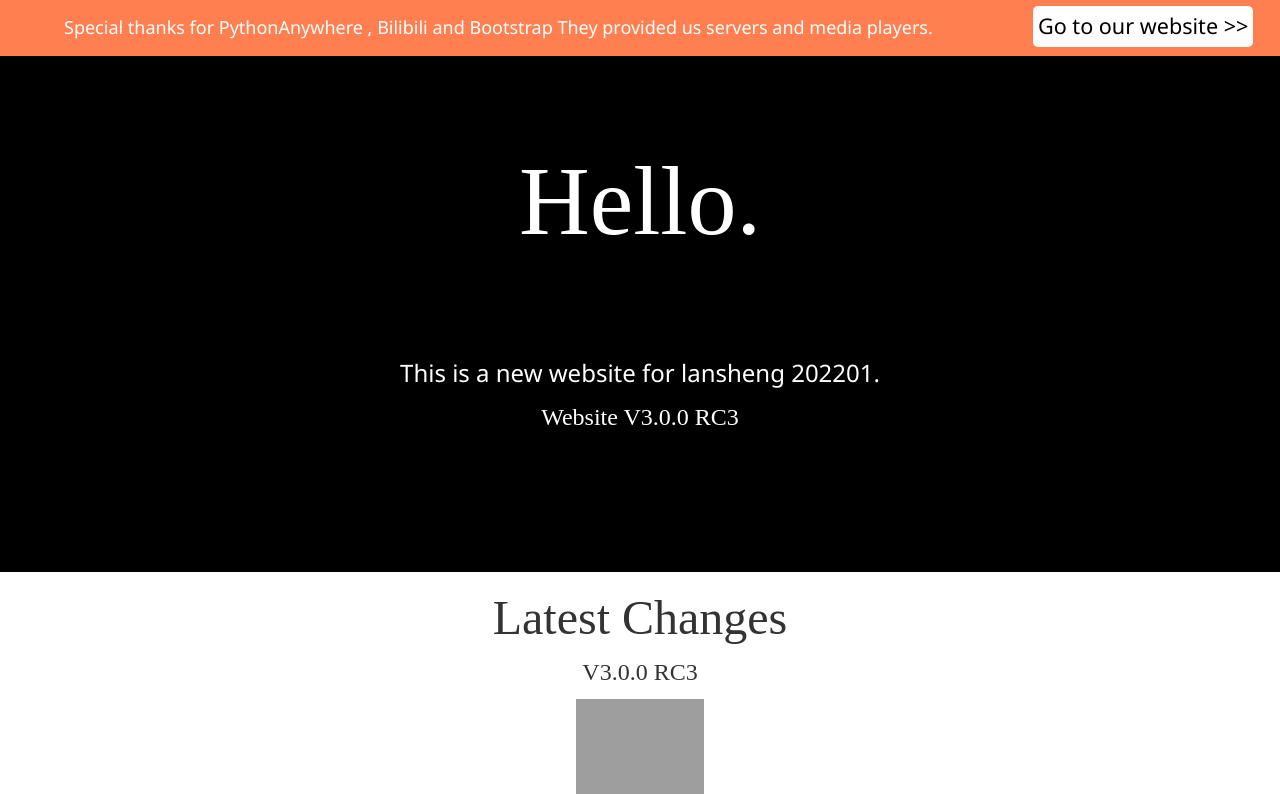
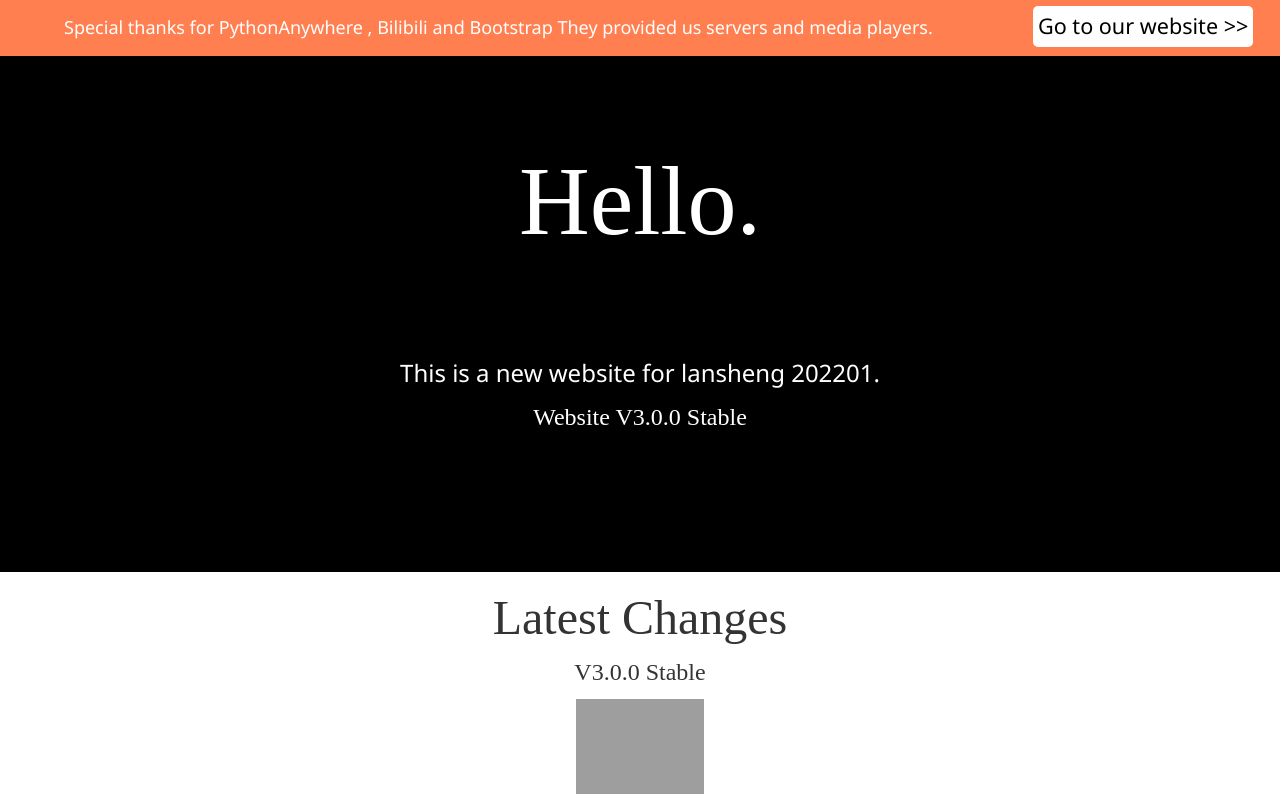
Before and after one commit to andyzhouty/lsfd202201v3, a Flask app: page / in a window 1280 px wide. Shown: the top 794 px of the page. Run offline with Flask 2, Linux system fonts and the light colour scheme; some libraries are stand-ins or nearby versions; grey boxes are pictures that could not be loaded.

Commit message:
V3.0.0 Stable Release!

```diff
--- a/templates/base.html
+++ b/templates/base.html
@@ -58,7 +58,7 @@
             SITE MAY NOT WORK AS EXPECTED
             <br><br>
             {% endif %}
-            &copy Copyright 2020 LSFD Class 202201<br>Website V3.0.0 RC3<br>
+            &copy Copyright 2020 LSFD Class 202201<br>Website V3.0.0 Stable<br>
         </footer>
    </body>
 </html>
--- a/templates/coffin_dance.html
+++ b/templates/coffin_dance.html
@@ -3,7 +3,7 @@
 404 NOT FOUND
 {% endblock %}
 {% block body %}
-<h1>恭喜你，进入404 NOT FOUND页面</h1>
+<h1>恭喜你，你访问的页面被黑人抬走了</h1>
 <iframe src="//player.bilibili.com/player.html?aid=370010949&bvid=BV1NZ4y1j7nw&cid=173010772&page=2"
 width="100%" height="80%"
 scrolling="no" border="0" frameborder="no" framespacing="0" allowfullscreen="true"> </iframe>
--- a/templates/index.html
+++ b/templates/index.html
@@ -33,7 +33,7 @@ Index
     <div style="background-color: black;color:white;margin:0;width:auto;padding:10%">
         <h1 style="font-size: 7em; margin-bottom: 100px">Hello.</h1>
         <p>This is a new website for lansheng 202201.</p>
-        <p style="font-family:'Segoe UI light'">Website V3.0.0 RC3</p>
+        <p style="font-family:'Segoe UI light'">Website V3.0.0 Stable</p>
     </div>
     <noscript style="text-align:center;font-size:16px;font-family:'Courier New';color:red;">
         <b>
@@ -43,7 +43,7 @@ Index
     </noscript>
     <h3>Latest Changes</h3>
     <div style="text-align:center">
-        <p style="font-family: 'Segoe UI Light'">V3.0.0 RC3</p>
+        <p style="font-family: 'Segoe UI Light'">V3.0.0 Stable</p>
         <img style="width:10%" src="https://tse3-mm.cn.bing.net/th/id/OIP.c4RBIyTHaeRH08T4bp_waAHaGO?w=193&h=180&c=7&o=5&dpr=1.25&pid=1.7"
             alt="bootstrap">
         <p>×</p>
--- a/templates/mickey_aoligei.html
+++ b/templates/mickey_aoligei.html
@@ -1,6 +1,6 @@
 {% extends 'base.html' %}
 {% block title %}
-奥利给妙妙屋
+500 INTERNAL SERVER ERROR
 {% endblock %}
 {% block body %}
 <h1>恭喜你，进入了奥利给妙妙屋</h1>
```
